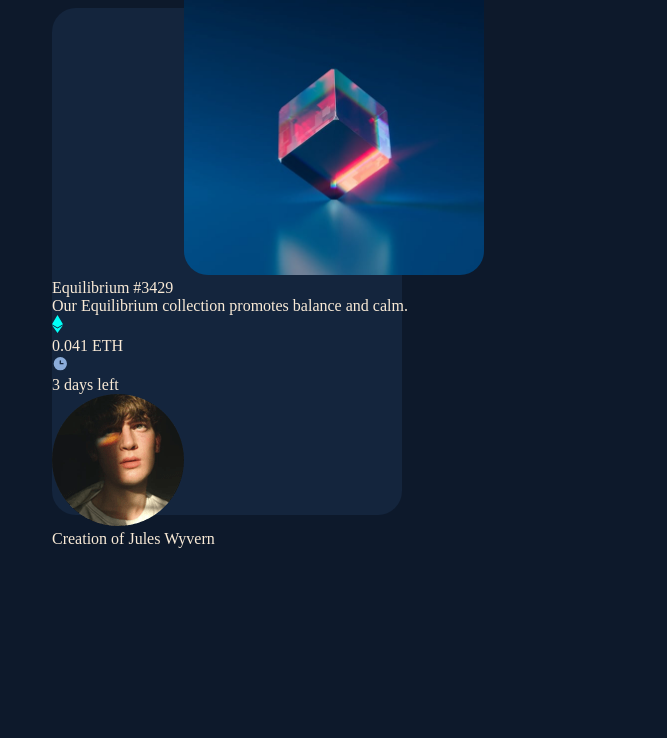
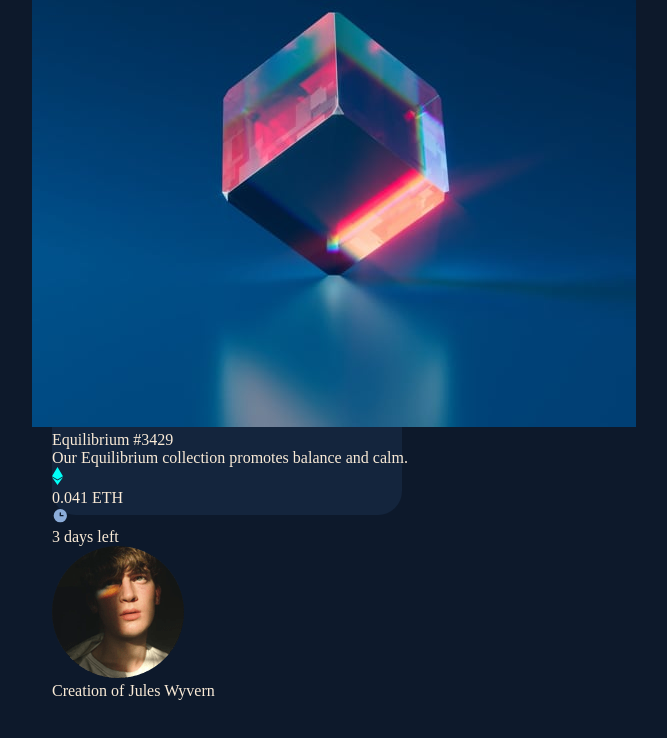
Before and after one commit to Maddouchhamza/nft-challenge-main, a plain HTML site: page index.html in a window 1280 px wide. Shown: the whole page, without its empty margins (413-1080 px from the left). Drawn offline with Linux system fonts and the light colour scheme.

Commit message:
ajout commentaire

```diff
--- a/style.css
+++ b/style.css
@@ -27,7 +27,7 @@ body{
 .NFT{
     align-self: center;
 }
-#nftimage{
+/* #nftimage{
     width: 300px;
     border-radius: 1.5rem ;
-}
+} */
```
